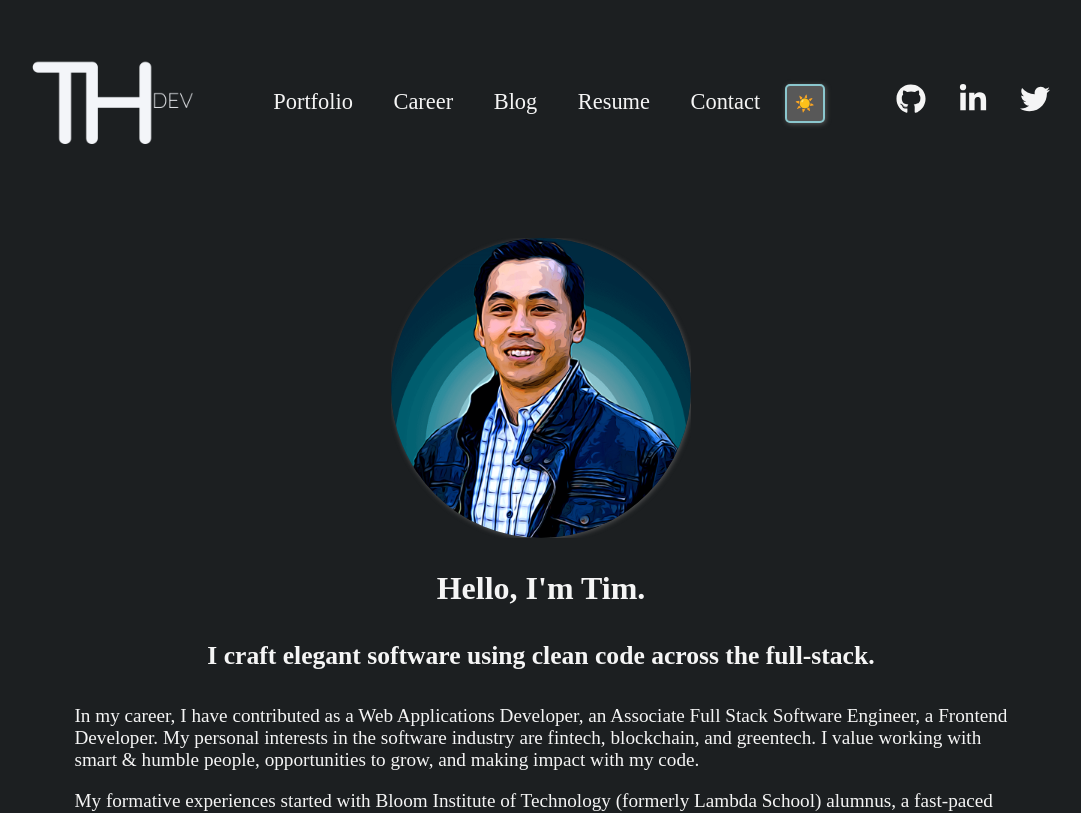
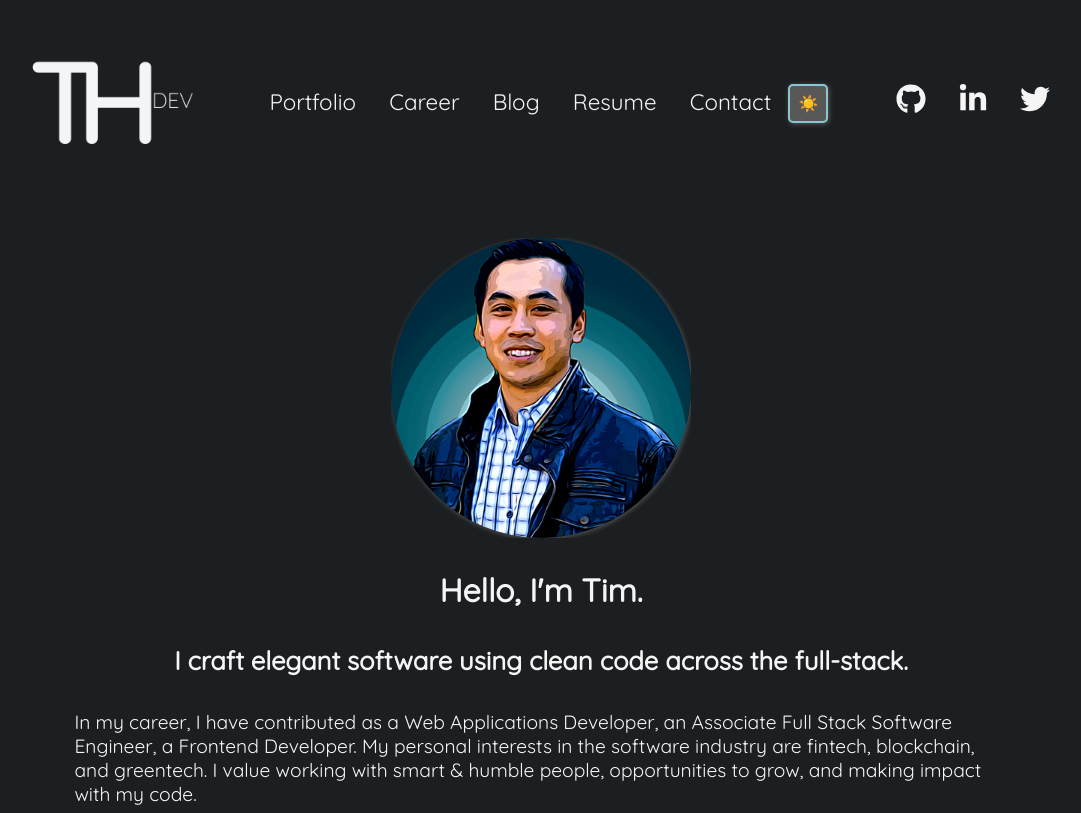
Before and after one commit to timOTdev/thDev3, a Next.js app: page / in a window 1280 px wide. Shown: the top 813 px of the page, without its empty margins (99-1180 px from the left). Built offline with nearby package versions, Linux system fonts and the light colour scheme.

Commit message:
Add google font

```diff
--- a/assets/GlobalStyles.tsx
+++ b/assets/GlobalStyles.tsx
@@ -59,6 +59,7 @@
   body {
     background: ${({ theme }) => theme.backgroundColor};
     color: ${({ theme }) => theme.textColor};
+    font-family: 'Quicksand', sans-serif;
     font-size: 62.5%;
     margin: 0 auto;
     box-sizing: border-box;
--- a/pages/index.tsx
+++ b/pages/index.tsx
@@ -28,6 +28,12 @@
     <>
       <Head>
         <title>Timothy Hoang | Software Engineer</title>
+        <link rel='preconnect' href='https://fonts.googleapis.com' />
+        <link rel='preconnect' href='https://fonts.gstatic.com' crossOrigin />
+        <link
+          href='https://fonts.googleapis.com/css2?family=Quicksand&display=swap'
+          rel='stylesheet'
+        />
       </Head>
       <Layout {...props}>
         <Introduction />
```
